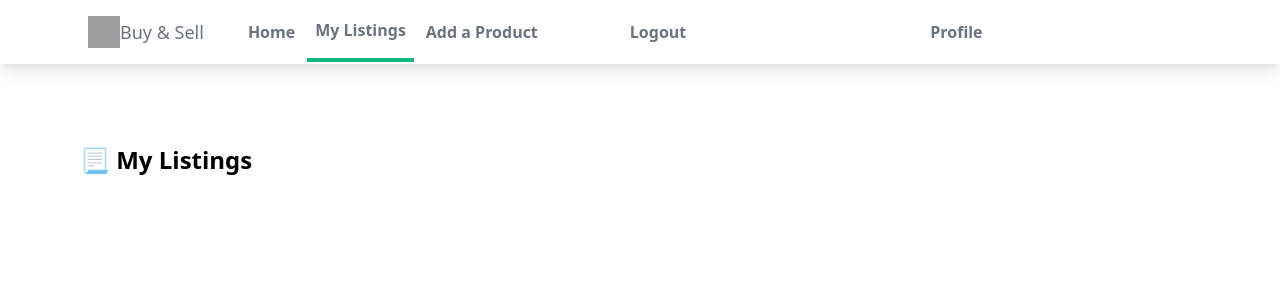
After one commit to endang-ismaya/django4-ecommerce, a Django app: page /products/mylistings in a window 1280 px wide. The commit adds this page. Shown: the top 300 px of the page. Run offline with Django 4.2, Linux system fonts and the light colour scheme; the visitor is signed in with stand-in values (Sample User, id 1); data that the repository does not hold is empty; style sheets or scripts are compiled from the project's sources; grey boxes are pictures that could not be loaded.

Commit message:
add mylisting

```diff
--- a/app_ecommerce/templates/app_ecommerce/base.html
+++ b/app_ecommerce/templates/app_ecommerce/base.html
@@ -27,19 +27,20 @@
             <div class="items-center space-x-1 flex">
               <a
                 href="{% url 'app_ecommerce:products' %}"
-                class="py-4 px-2 text-gray-500 font-semibold border-green-500 border-b-4"
+                class="py-4 px-2 text-gray-500 font-semibold {% if request.path == '/products/' %} border-green-500 border-b-4 {% endif %}"
                 >Home</a
               >
-              <a
-                href="{% url 'app_ecommerce:products' %}"
-                class="py-4 px-2 text-gray-500 font-semibold"
-                >View Products</a
-              >
+
               {% if user.is_authenticated %}
               <a
+                href="{% url 'app_ecommerce:mylistings' %}"
+                class="py-4 px-2 text-gray-500 font-semibold {% if request.path == '/products/mylistings' %} border-green-500 border-b-4 {% endif %}"
+                >My Listings</a
+              >
+              <a
                 href="{% url 'app_ecommerce:add_product' %}"
-                class="py-4 px-2 text-gray-500 font-semibold"
-                >Post an Add</a
+                class="py-4 px-2 text-gray-500 font-semibold {% if request.path == '/products/add/' %} border-green-500 border-b-4 {% endif %}"
+                >Add a Product</a
               >
               <a
                 href="{% url 'app_users:logout' %}"
--- a/app_ecommerce/templates/app_ecommerce/delete_product.html
+++ b/app_ecommerce/templates/app_ecommerce/delete_product.html
@@ -35,7 +35,7 @@
       style="cursor: pointer"
     />
     <a
-      href="{% url 'app_ecommerce:product' %}"
+      href="{% url 'app_ecommerce:products' %}"
       class="bg-green-500 px-5 py-2 text-white"
       >Cancel</a
     >
--- /dev/null
+++ b/app_ecommerce/templates/app_ecommerce/mylistings.html
@@ -0,0 +1,38 @@
+{% extends 'app_ecommerce/base.html' %}
+<!-- load static -->
+{% load static %}
+
+<!-- content start -->
+{% block content %}
+
+<!-- content -->
+<div class="text-2xl m-10 p-10 font-bold">📃 My Listings</div>
+{% for product in products %}
+<div class="item-container flex shadow-lg m-10 p-10">
+  <span class="w-1/5">
+    <img src="{{product.image.url}}" alt="" class="w-40 h-40" />
+  </span>
+  <span class="w-2/5">
+    <div class="font-bold text-gray-700">{{product.name}}</div>
+    <div class="text-green-500 font-bold">${{product.price}}</div>
+    <div>{{product.desc}}</div>
+  </span>
+  <span class="w-1/5 my-10 mx-10">
+    <a
+      href="{% url 'app_ecommerce:update_product' product.id %}"
+      class="bg-green-500 text-white font-bold px-5 py-2"
+      >Edit</a
+    >
+  </span>
+  <span class="w-1/5 my-10 mx-10">
+    <a
+      href="{% url 'app_ecommerce:delete_product' product.id %}"
+      class="bg-red-500 text-white font-bold px-5 py-2"
+      >Delete</a
+    >
+  </span>
+</div>
+
+{% endfor %}
+<!-- content end -->
+{% endblock content %}
--- a/app_ecommerce/urls.py
+++ b/app_ecommerce/urls.py
@@ -14,4 +14,5 @@ urlpatterns = [
     path(
         "products/delete/<int:product_id>", views.delete_product, name="delete_product"
     ),
+    path("products/mylistings", views.my_listings, name="mylistings"),
 ]
--- a/app_ecommerce/views.py
+++ b/app_ecommerce/views.py
@@ -77,7 +77,9 @@ def update_product(request, product_id):
             return HttpResponse("Product not found.")
 
 
+@login_required
 def delete_product(request, product_id):
+    # print(f"product_id: {product_id}")
     try:
         product = Product.objects.get(id=product_id)
 
@@ -87,10 +89,19 @@ def delete_product(request, product_id):
 
         else:
             context = {"product": product}
+            print(product)
             return render(
-                request=request,
-                template_name="app_ecommerce/delete_product.html",
-                context=context,
+                request,
+                "app_ecommerce/delete_product.html",
+                context,
             )
+
     except:
-        return HttpResponse("Product not found.")
+        return HttpResponse(f"Product not found for id={product_id}")
+
+
+@login_required
+def my_listings(request):
+    products = Product.objects.filter(seller_name=request.user)
+    context = {"products": products}
+    return render(request, "app_ecommerce/mylistings.html", context)
```
